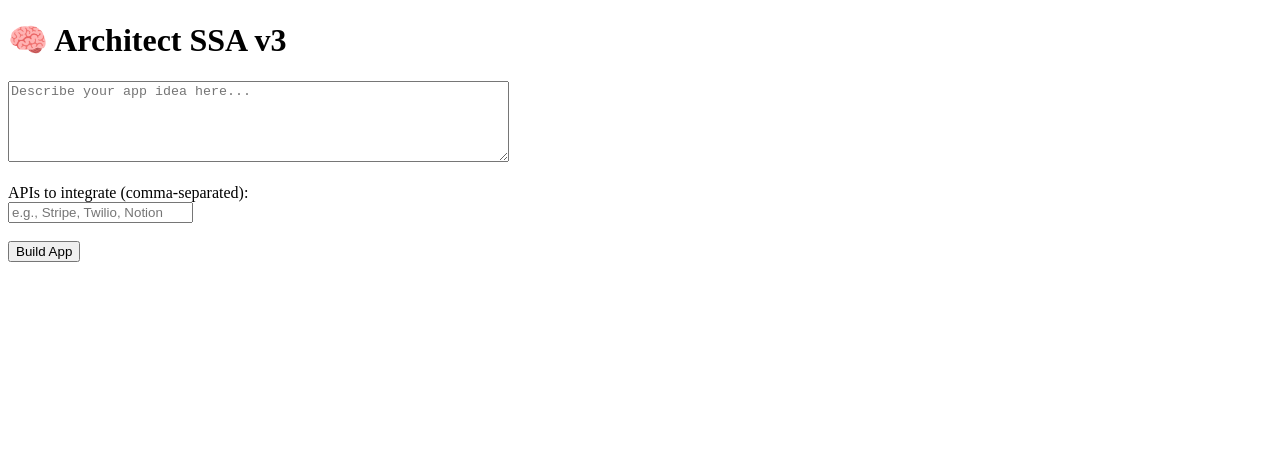
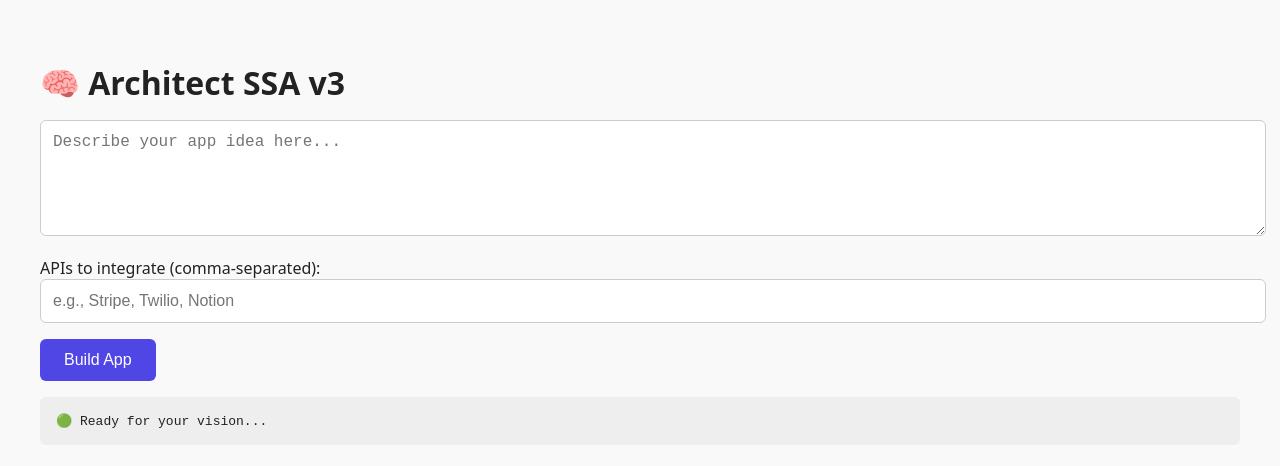
Before and after one commit to jamessunheart/architect-ssa, a website: page public/index.html in a window 1280 px wide. Drawn offline with Linux system fonts and the light colour scheme.

Commit message:
Update index.html

```diff
--- a/public/index.html
+++ b/public/index.html
@@ -1,34 +1,91 @@
 <!DOCTYPE html>
-<html>
+<html lang="en">
 <head>
-  <title>Architect SSA v3</title>
+  <meta charset="UTF-8">
+  <title>🧠 Architect SSA v3</title>
+  <style>
+    body {
+      font-family: system-ui, sans-serif;
+      padding: 2rem;
+      background: #f9f9f9;
+      color: #222;
+    }
+    h1 {
+      font-size: 2rem;
+      margin-bottom: 1rem;
+    }
+    textarea, input {
+      width: 100%;
+      margin-bottom: 1rem;
+      padding: 0.75rem;
+      border: 1px solid #ccc;
+      border-radius: 6px;
+      font-size: 1rem;
+    }
+    button {
+      background-color: #4f46e5;
+      color: white;
+      padding: 0.75rem 1.5rem;
+      border: none;
+      border-radius: 6px;
+      cursor: pointer;
+      font-size: 1rem;
+    }
+    pre {
+      margin-top: 1rem;
+      background: #eee;
+      padding: 1rem;
+      border-radius: 6px;
+      white-space: pre-wrap;
+    }
+  </style>
 </head>
 <body>
   <h1>🧠 Architect SSA v3</h1>
-  <textarea id="prompt" rows="5" cols="60" placeholder="Describe your app idea here..."></textarea><br><br>
-  <label>APIs to integrate (comma-separated):</label><br>
-  <input type="text" id="apis" placeholder="e.g., Stripe, Twilio, Notion"><br><br>
+
+  <textarea id="prompt" rows="5" placeholder="Describe your app idea here..."></textarea>
+
+  <label for="apis">APIs to integrate (comma-separated):</label>
+  <input id="apis" placeholder="e.g., Stripe, Twilio, Notion" />
+
   <button onclick="build()">Build App</button>
-  <pre id="status"></pre>
+
+  <pre id="status">🟢 Ready for your vision...</pre>
 
   <script>
     async function build() {
       const prompt = document.getElementById('prompt').value;
-      const apis = document.getElementById('apis').value.split(',').map(s => s.trim()).filter(s => s);
+      const apis = document.getElementById('apis').value
+        .split(',')
+        .map(s => s.trim())
+        .filter(Boolean);
       const status = document.getElementById('status');
       status.textContent = '⚙️ Building...';
 
+      try {
         const res = await fetch('/api/build', {
           method: 'POST',
           headers: { 'Content-Type': 'application/json' },
           body: JSON.stringify({ prompt, integrations: apis })
         });
 
+        if (!res.ok) {
+          const text = await res.text();
+          throw new Error("Server responded with error: " + text);
+        }
+
         const result = await res.json();
+        console.log("✅ GPT Response:", result);
+
         if (result.url) {
-        status.innerHTML = \`✅ App ready: <a href="\${result.url}" target="_blank">Open App</a>\`;
+          status.innerHTML = `✅ App ready: <a href="${result.url}" target="_blank">Open App</a>`;
         } else {
-        status.textContent = result.error || "Unknown error occurred.";
+          status.textContent = result.error || "⚠️ Unknown error occurred.";
+        }
+
+      } catch (err) {
+        console.error("❌ GPT Call Failed:", err.message);
+        status.textContent = "❌ Build failed: " + err.message;
       }
     }
   </script>
```
Lines whose indentation alone changed are shown as unchanged.
